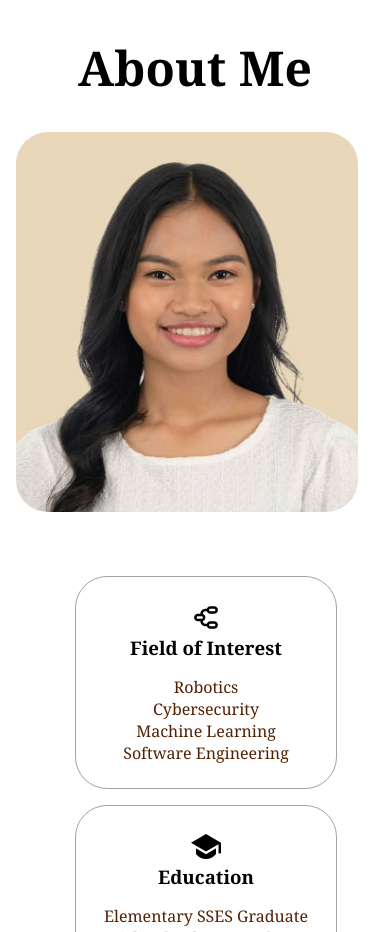
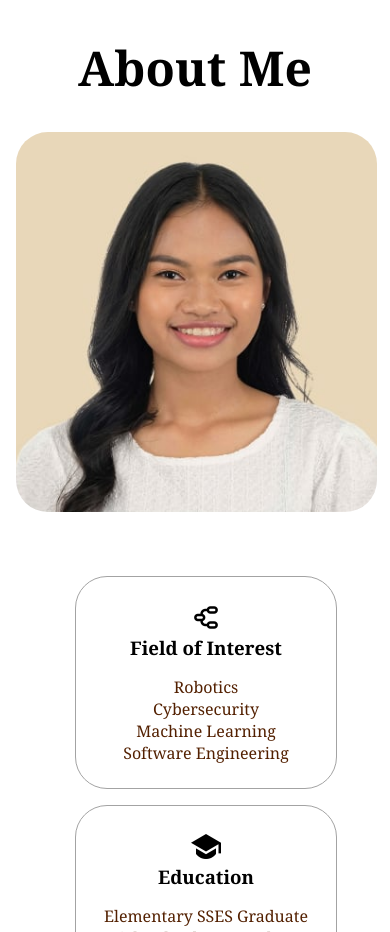
Before and after one commit to an-campogan/Portfolio, a website built with webpack: page index.html in a window 390 px wide. Shown: the part 960-1892 px from the top of the page. Built offline with nearby package versions, Linux system fonts and the light colour scheme.

Commit message:
Adjust width of about-pic to 95%

```diff
--- a/mediaqueries.css
+++ b/mediaqueries.css
@@ -113,11 +113,12 @@
   }
 
   #about .about-pic {
-    width: 90%;
+    width: 95%;
     height: 100%;
     object-fit: cover;
     border-radius: 2rem;
     align-items: center;
+    justify-items: center;
   }
 
   .experience-details-container {
```
